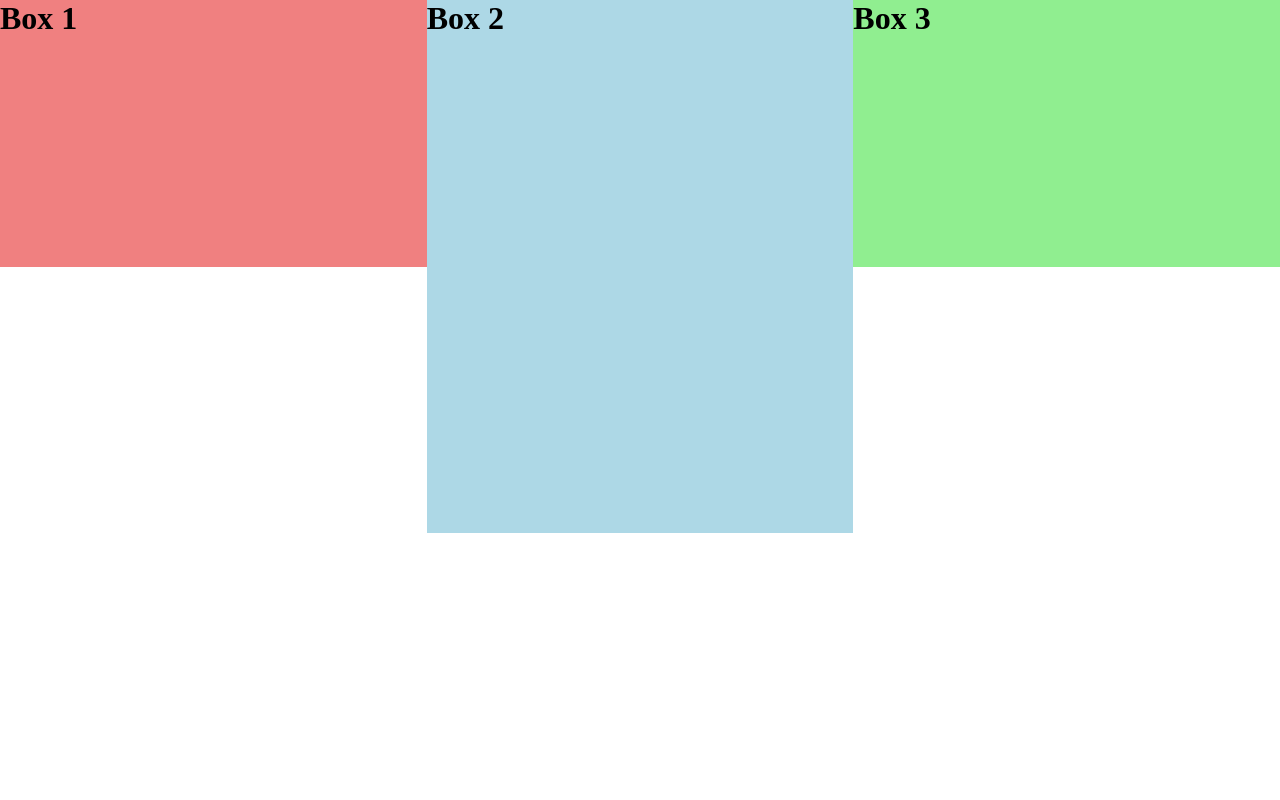
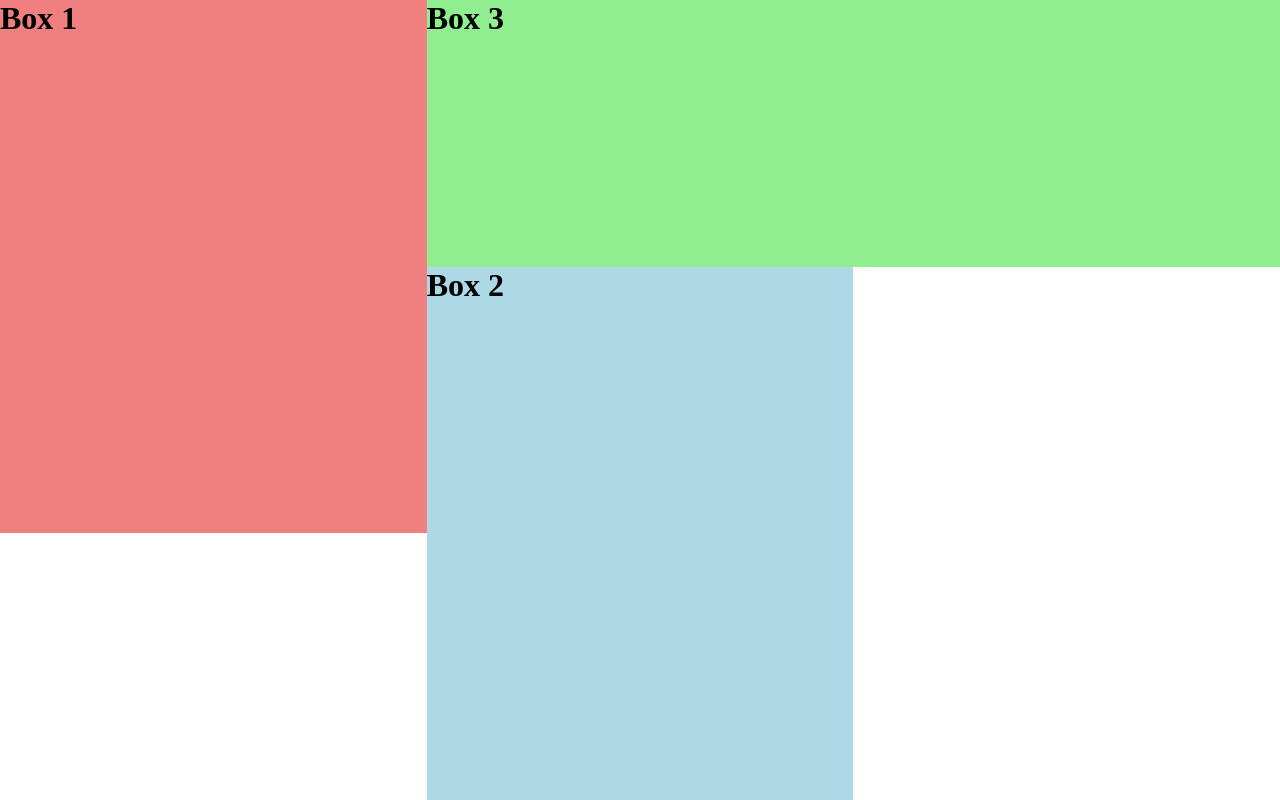
Before and after one commit to BeataJ/grid-css-basics, a plain HTML site: page index.html in a window 1280 px wide. Drawn offline with Linux system fonts and the light colour scheme.

Commit message:
exercise with grid-column grid-row counts

```diff
--- a/style.css
+++ b/style.css
@@ -27,13 +27,14 @@ main {
   /* grid-column-start: 1;
   grid-column-end: 3; */
   /* grid-column: 1/3; */
+  grid-column: 2/4;
 }
 
 .box1 {
   grid-column: 1/2;
-  grid-row: 1/2;
+  grid-row: 1/3;
 }
 
 .box2 {
-  grid-row: 1/3;
+  grid-row: 2/4;
 }
```
